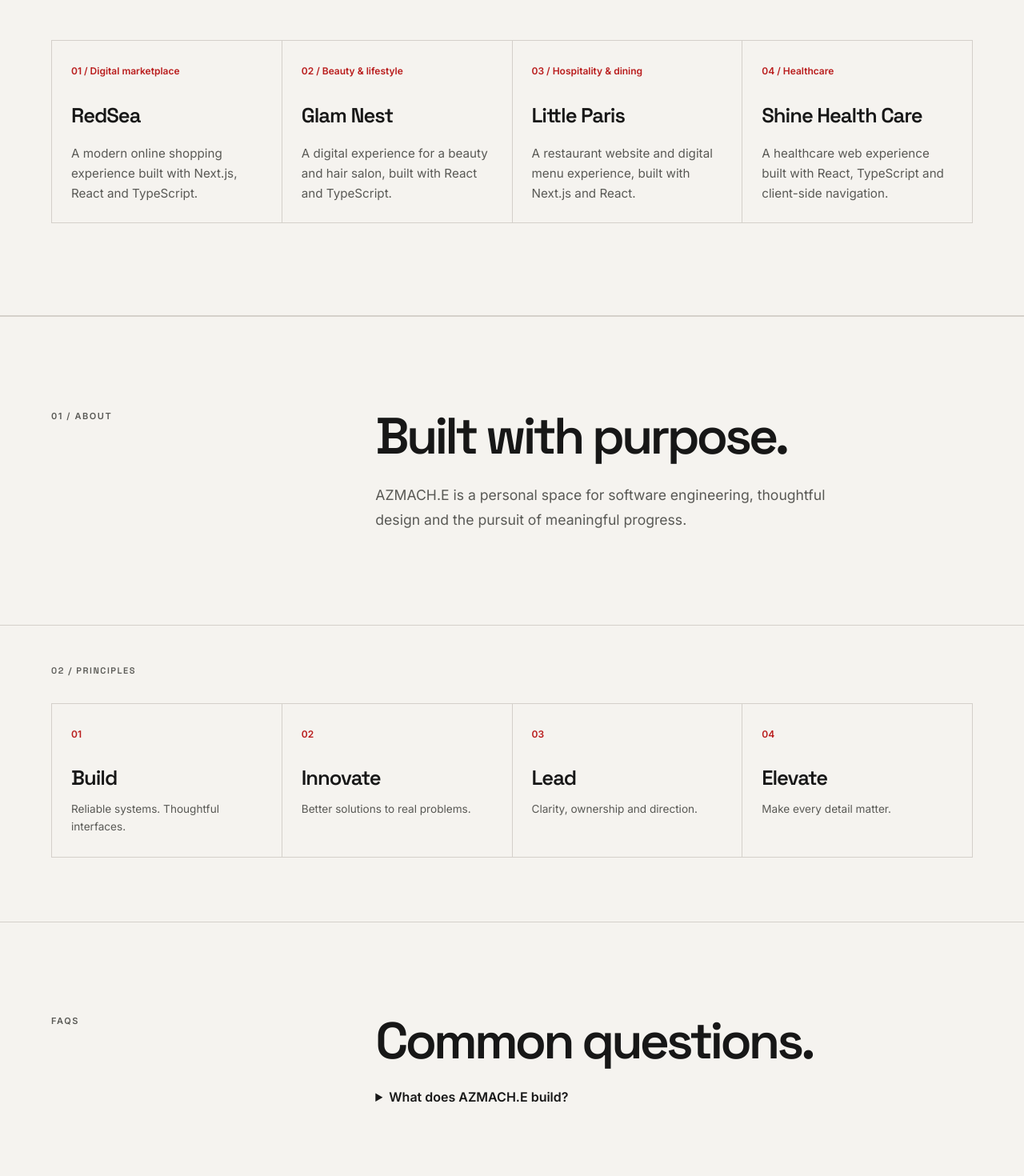
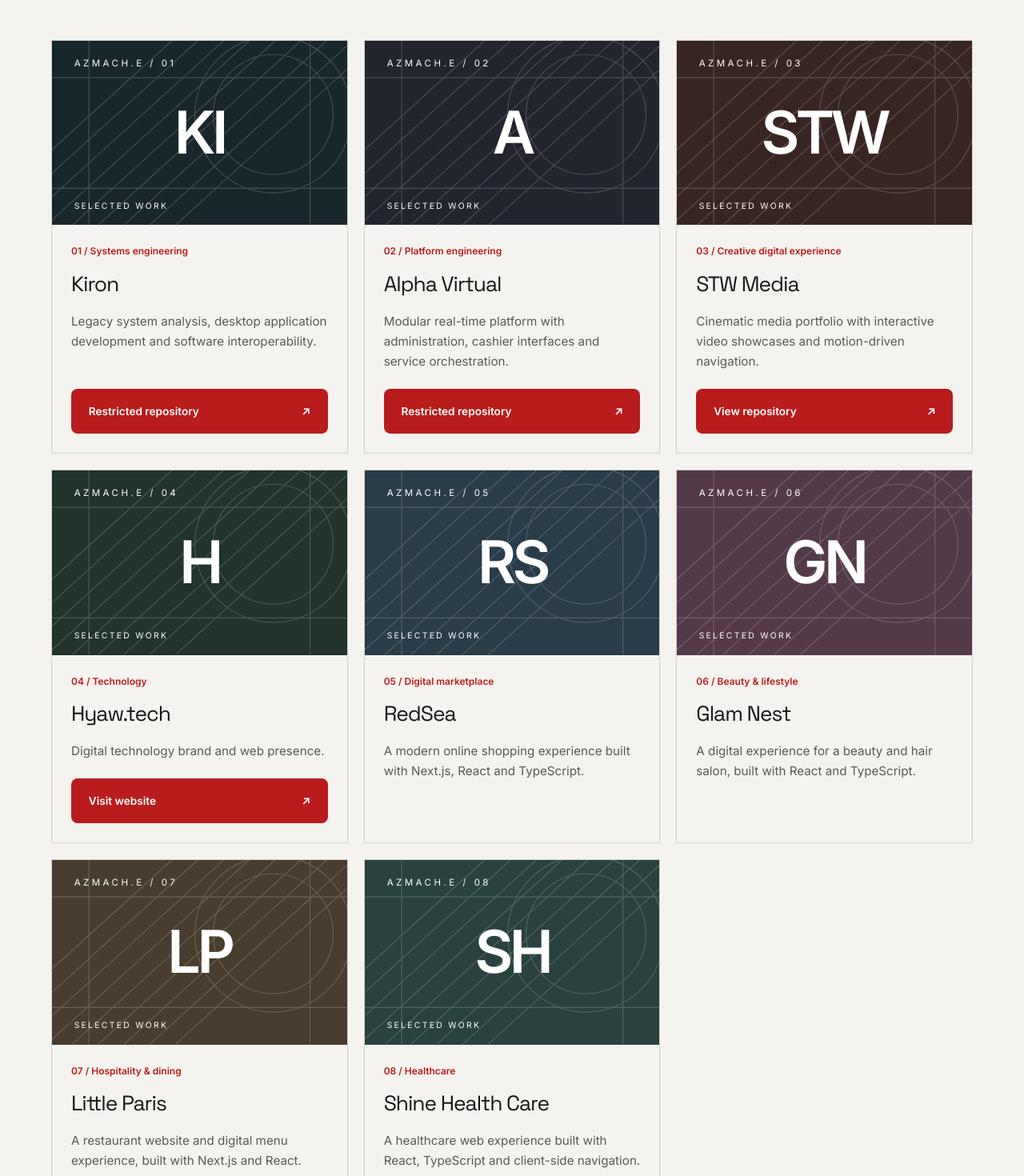
Before and after one commit to mkcoder1218/azmach, a Next.js app in the folder apps/web/: page / in a window 1280 px wide. Shown: the part 2020-3490 px from the top of the page at 80% size. Built offline with nearby package versions, Linux system fonts and the light colour scheme.

Commit message:
feat: expand portfolio with engineering projects and editorial cards

```diff
--- a/apps/web/src/app/page.tsx
+++ b/apps/web/src/app/page.tsx
@@ -11,10 +11,86 @@ const principles = [
 ];
 
 const projects = [
-  { number: '01', title: 'RedSea', category: 'Digital marketplace', description: 'A modern online shopping experience built with Next.js, React and TypeScript.' },
-  { number: '02', title: 'Glam Nest', category: 'Beauty & lifestyle', description: 'A digital experience for a beauty and hair salon, built with React and TypeScript.' },
-  { number: '03', title: 'Little Paris', category: 'Hospitality & dining', description: 'A restaurant website and digital menu experience, built with Next.js and React.' },
-  { number: '04', title: 'Shine Health Care', category: 'Healthcare', description: 'A healthcare web experience built with React, TypeScript and client-side navigation.' },
+  {
+    "number": "01",
+    "title": "Kiron",
+    "category": "Systems engineering",
+    "description": "Legacy system analysis, desktop application development and software interoperability.",
+    "href": "https://github.com/mkcoder1218/kiron2_mac",
+    "linkLabel": "Restricted repository",
+    "mark": "KI",
+    "tone": "#18272c"
+  },
+  {
+    "number": "02",
+    "title": "Alpha Virtual",
+    "category": "Platform engineering",
+    "description": "Modular real-time platform with administration, cashier interfaces and service orchestration.",
+    "href": "https://github.com/Hyaw-tech/ALPHA_VIRTUAL",
+    "linkLabel": "Restricted repository",
+    "mark": "A",
+    "tone": "#22242e"
+  },
+  {
+    "number": "03",
+    "title": "STW Media",
+    "category": "Creative digital experience",
+    "description": "Cinematic media portfolio with interactive video showcases and motion-driven navigation.",
+    "href": "https://github.com/mkcoder1218/STW-Media",
+    "linkLabel": "View repository",
+    "mark": "STW",
+    "tone": "#382522"
+  },
+  {
+    "number": "04",
+    "title": "Hyaw.tech",
+    "category": "Technology",
+    "description": "Digital technology brand and web presence.",
+    "href": "https://hyaw.tech",
+    "linkLabel": "Visit website",
+    "mark": "H",
+    "tone": "#20332d"
+  },
+  {
+    "number": "05",
+    "title": "RedSea",
+    "category": "Digital marketplace",
+    "description": "A modern online shopping experience built with Next.js, React and TypeScript.",
+    "href": null,
+    "linkLabel": "",
+    "mark": "RS",
+    "tone": "#293c49"
+  },
+  {
+    "number": "06",
+    "title": "Glam Nest",
+    "category": "Beauty & lifestyle",
+    "description": "A digital experience for a beauty and hair salon, built with React and TypeScript.",
+    "href": null,
+    "linkLabel": "",
+    "mark": "GN",
+    "tone": "#543a48"
+  },
+  {
+    "number": "07",
+    "title": "Little Paris",
+    "category": "Hospitality & dining",
+    "description": "A restaurant website and digital menu experience, built with Next.js and React.",
+    "href": null,
+    "linkLabel": "",
+    "mark": "LP",
+    "tone": "#493d2e"
+  },
+  {
+    "number": "08",
+    "title": "Shine Health Care",
+    "category": "Healthcare",
+    "description": "A healthcare web experience built with React, TypeScript and client-side navigation.",
+    "href": null,
+    "linkLabel": "",
+    "mark": "SH",
+    "tone": "#29423f"
+  }
 ];
 
 export default function HomePage() {
@@ -60,14 +136,35 @@ export default function HomePage() {
         <ServicesSection />
         <section id="work" className={styles.about} aria-labelledby="work-title">
           <p className={styles.sectionIndex}>Our Works</p>
-          <div><h2 id="work-title">Selected work.</h2><p>A selection of digital experiences across commerce, lifestyle, hospitality and healthcare.</p></div>
+          <div><h2 id="work-title">Selected work.</h2><p>A selection of systems, platforms and digital experiences across technology, media, commerce and everyday life.</p></div>
           <div style={{ gridColumn: '1 / -1' }}>
-            <div className={styles.cards}>
+            <div style={{ display: 'grid', gridTemplateColumns: 'repeat(auto-fit, minmax(min(100%, 280px), 1fr))', gap: '1.25rem', marginTop: '2rem' }}>
               {projects.map((project, index) => (
-                <article key={project.number} className={styles.card} data-card={index}>
-                  <span>{project.number} / {project.category}</span>
-                  <h3>{project.title}</h3>
-                  <div style={{ marginTop: '1rem', color: 'var(--muted)', fontSize: '.95rem', lineHeight: 1.65 }}>{project.description}</div>
+                <article key={project.number} data-card={index % 4} style={{ border: '1px solid var(--line)', overflow: 'hidden', display: 'flex', flexDirection: 'column', minWidth: 0 }}>
+                  <div aria-hidden="true" style={{ position: 'relative', overflow: 'hidden', aspectRatio: '16 / 10', background: project.tone, color: '#fff' }}>
+                    <svg viewBox="0 0 320 200" width="100%" height="100%" preserveAspectRatio="xMidYMid slice" style={{ position: 'absolute', inset: 0 }}>
+                      <g fill="none" stroke="currentColor" opacity=".19">
+                        {Array.from({ length: 9 }, (_, line) => (
+                          <path key={line} d={`M ${line * 28 - 90} 200 L ${line * 28 + 130} 0`} />
+                        ))}
+                        <circle cx="240" cy="80" r="65" /><circle cx="240" cy="80" r="85" />
+                        <path d="M0 160H320M0 40H320M40 0V200M280 0V200" />
+                      </g>
+                      <text x="24" y="28" fill="currentColor" fontSize="10" letterSpacing="3">AZMACH.E / {project.number}</text>
+                      <text x="160" y="122" textAnchor="middle" fill="currentColor" fontSize="64" fontWeight="600" letterSpacing="-4">{project.mark}</text>
+                      <text x="24" y="182" fill="currentColor" fontSize="9" letterSpacing="2">SELECTED WORK</text>
+                    </svg>
+                  </div>
+                  <div style={{ padding: '1.5rem', flex: 1, display: 'flex', flexDirection: 'column', gap: '.8rem' }}>
+                    <span style={{ color: 'var(--accent)', fontSize: '.75rem', fontWeight: 600 }}>{project.number} / {project.category}</span>
+                    <h3 style={{ fontFamily: 'var(--font-space), sans-serif', fontSize: '1.65rem', letterSpacing: '-.04em' }}>{project.title}</h3>
+                    <div style={{ color: 'var(--muted)', fontSize: '.95rem', lineHeight: 1.65, flex: 1 }}>{project.description}</div>
+                    {project.href && (
+                      <a className={styles.cta} style={{ marginTop: '.6rem', minWidth: 0, alignSelf: 'stretch' }} href={project.href} target="_blank" rel="noopener noreferrer" aria-label={project.linkLabel + ': ' + project.title + ' (opens in a new tab)'}>
+                        {project.linkLabel} <span aria-hidden="true">↗</span>
+                      </a>
+                    )}
+                  </div>
                 </article>
               ))}
             </div>
```
